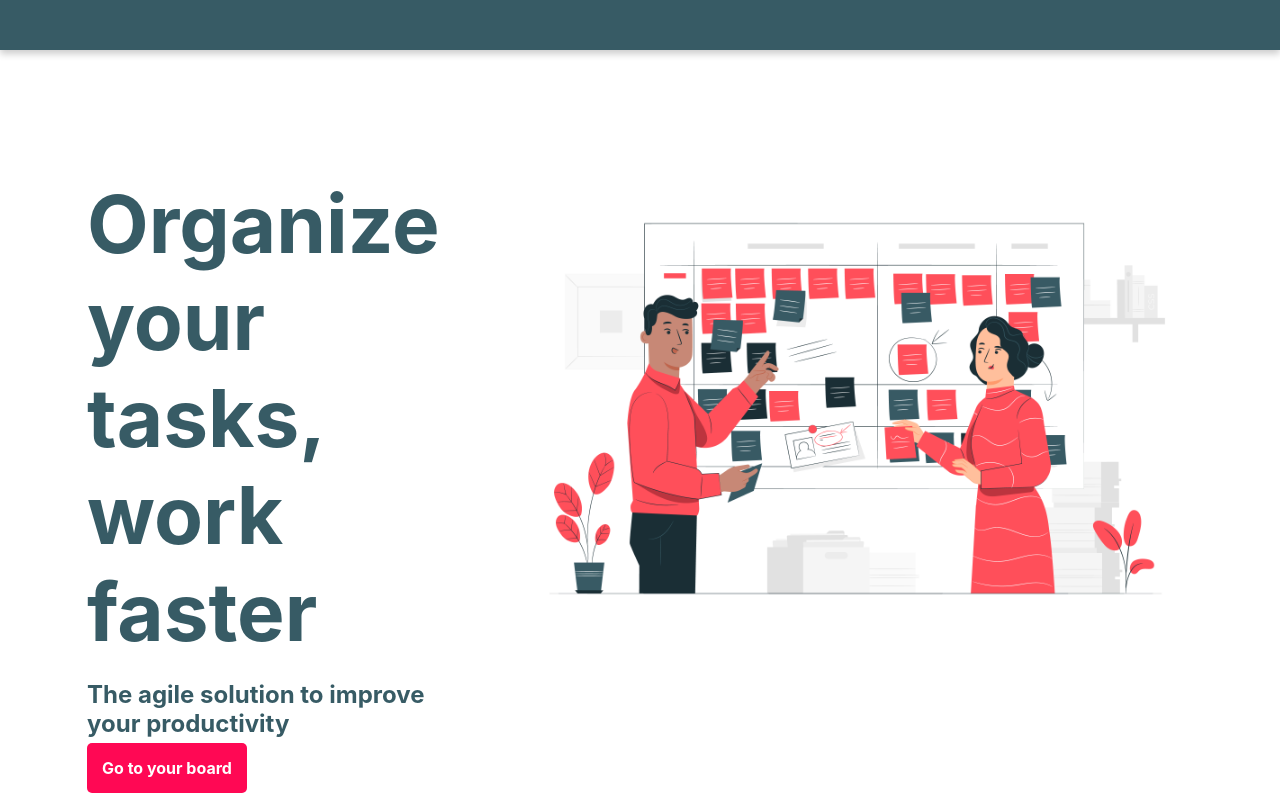
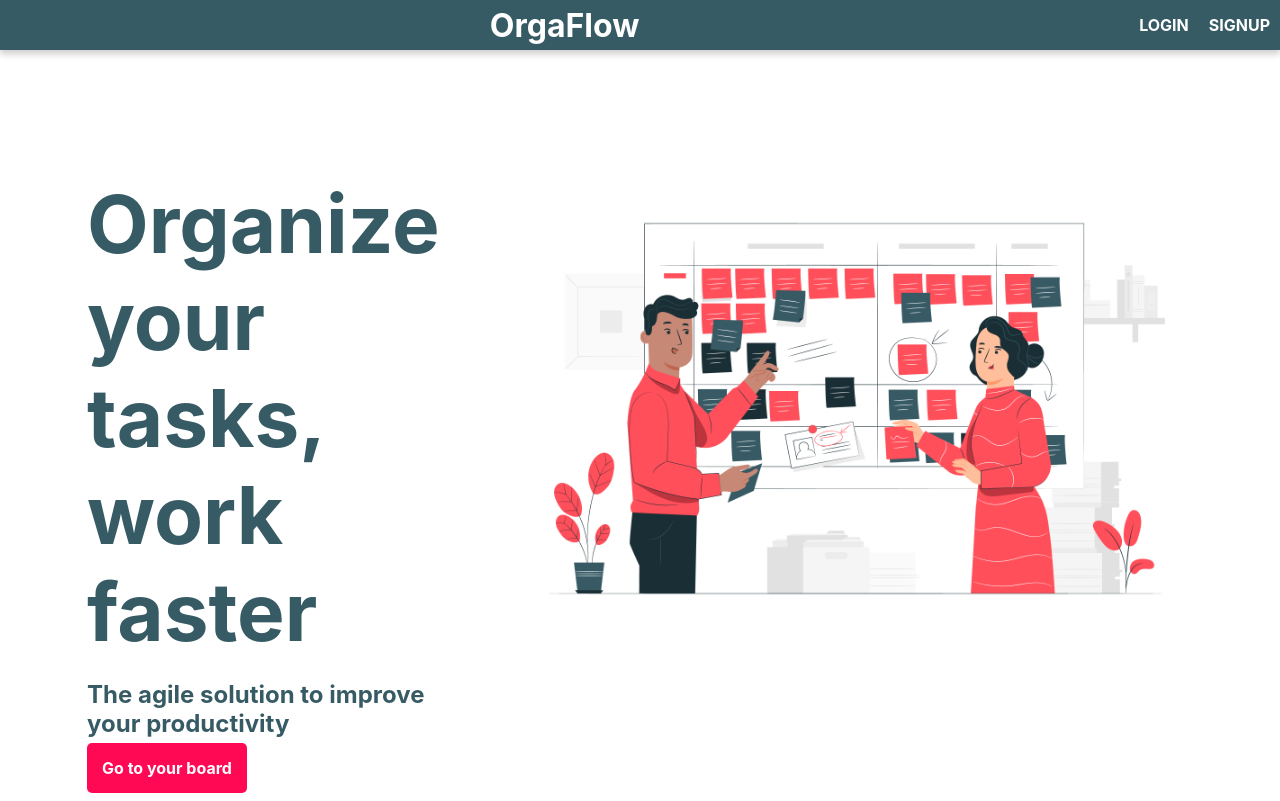
Before and after one commit to morantaf/kanban-board-client, a React (Create React App) app: page / in a window 1280 px wide. Built offline with nearby package versions, Linux system fonts and the light colour scheme.

Commit message:
Adding Links, Title and styling

```diff
--- a/src/components/AppBar.js
+++ b/src/components/AppBar.js
@@ -1,12 +1,47 @@
 import React from "react";
 import styled from "styled-components";
+import { Link } from "react-router-dom";
 
 const Bar = styled.div`
   background-color: #375b65;
   height: 50px;
   box-shadow: 0px 4px 7px 0px rgba(0, 0, 0, 0.2);
+  display: flex;
+  align-items: center;
+`;
+
+const Nav = styled.div``;
+
+const TitleWrapper = styled.div`
+  flex-grow: 2;
+  text-align: center;
+`;
+
+const Title = styled.h1`
+  font-weight: bold;
+  color: #fff;
+`;
+
+const StyledLink = styled(Link)`
+  color: #fff;
+  text-decoration: none;
+  padding: 10px;
+  font-weight: bold;
+  &:hover {
+    background-color: #2d4a52;
+  }
 `;
 
 export default function AppBar() {
-  return <Bar />;
+  return (
+    <Bar>
+      <TitleWrapper>
+        <Title>OrgaFlow</Title>
+      </TitleWrapper>
+      <Nav>
+        <StyledLink to="/login">LOGIN</StyledLink>
+        <StyledLink to="/signup">SIGNUP</StyledLink>
+      </Nav>
+    </Bar>
+  );
 }
```
